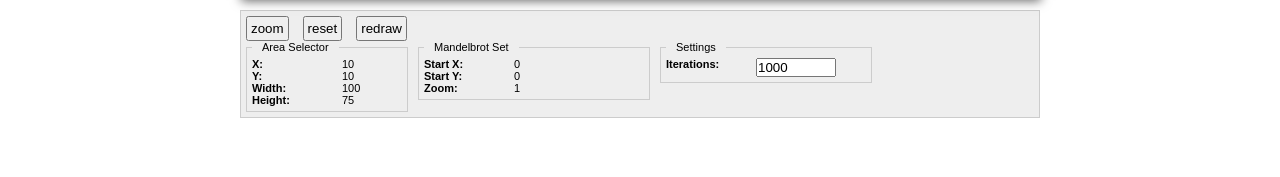
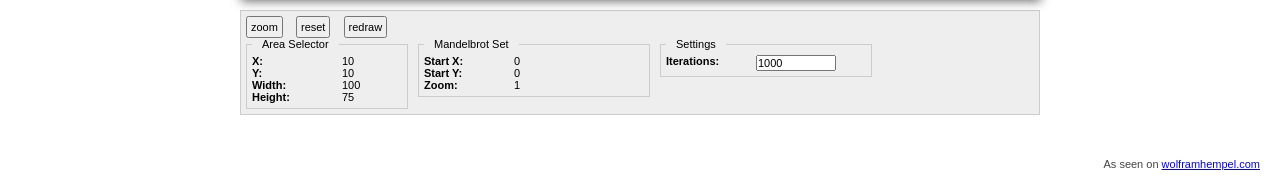
Before and after one commit to WolframHempel/MandelbrotSetExplorer, a plain HTML site: page index.html in a window 1280 px wide. Shown: the part 620-797 px from the top of the page. Drawn offline with Linux system fonts and the light colour scheme.

Commit message:
Added link to blog post

```diff
--- a/css/screen.css
+++ b/css/screen.css
@@ -2,6 +2,7 @@
 	margin:0;
 	padding:0;
 	list-style-type: none;
+	font: 11px arial,sans-serif;
 }
 
 #wrapper{
@@ -14,6 +15,15 @@
 	display: block;
 }
 
+#blogLink{
+	color: #444;
+	position: absolute;
+	right: 20px;
+	bottom: 10px;
+}
+#blogLink a{
+	color: ##0da4d3;
+}
 canvas{
 	box-shadow: 1px 1px 10px rgba( 0, 0, 0, 0.6 );
 }
--- a/index.html
+++ b/index.html
@@ -56,5 +56,6 @@
 				</div>
 			</div>
 		</div>
+		<div id="blogLink" >As seen on <a href="http://wolframhempel.com/2012/11/20/mandelbrot-set-explorer/">wolframhempel.com</a></div>
 	</body>
 </html>
```
